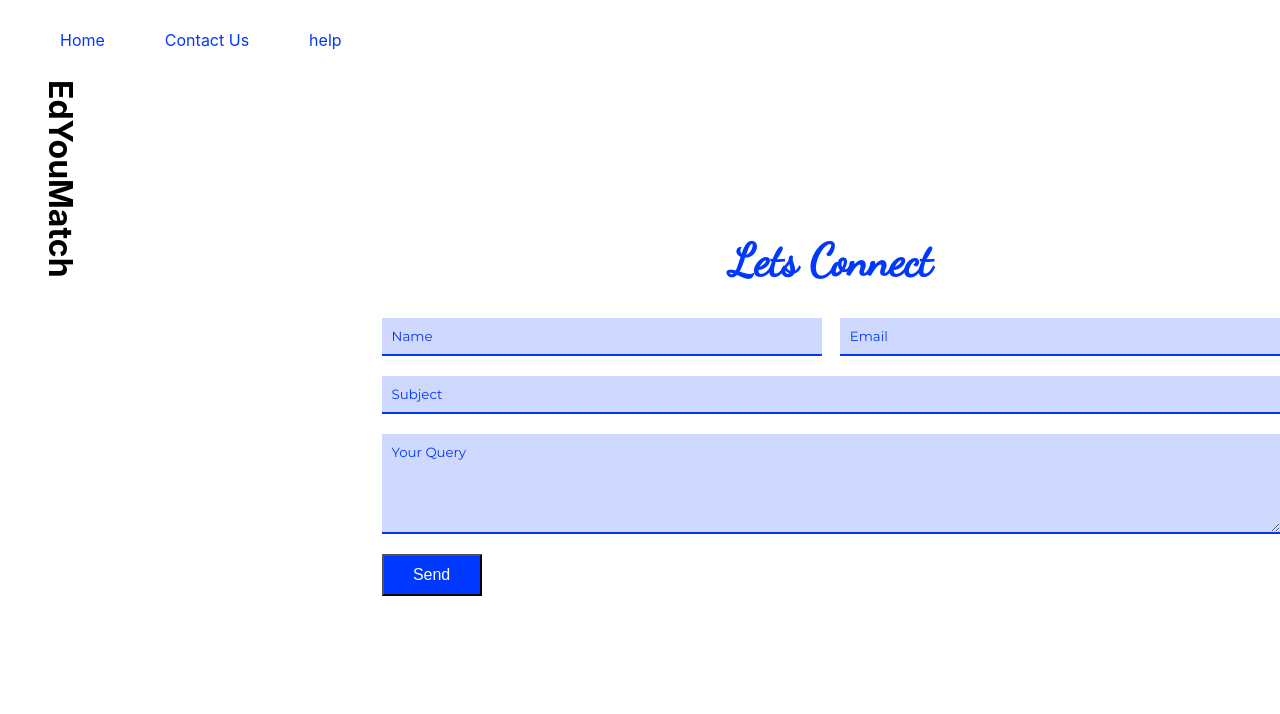
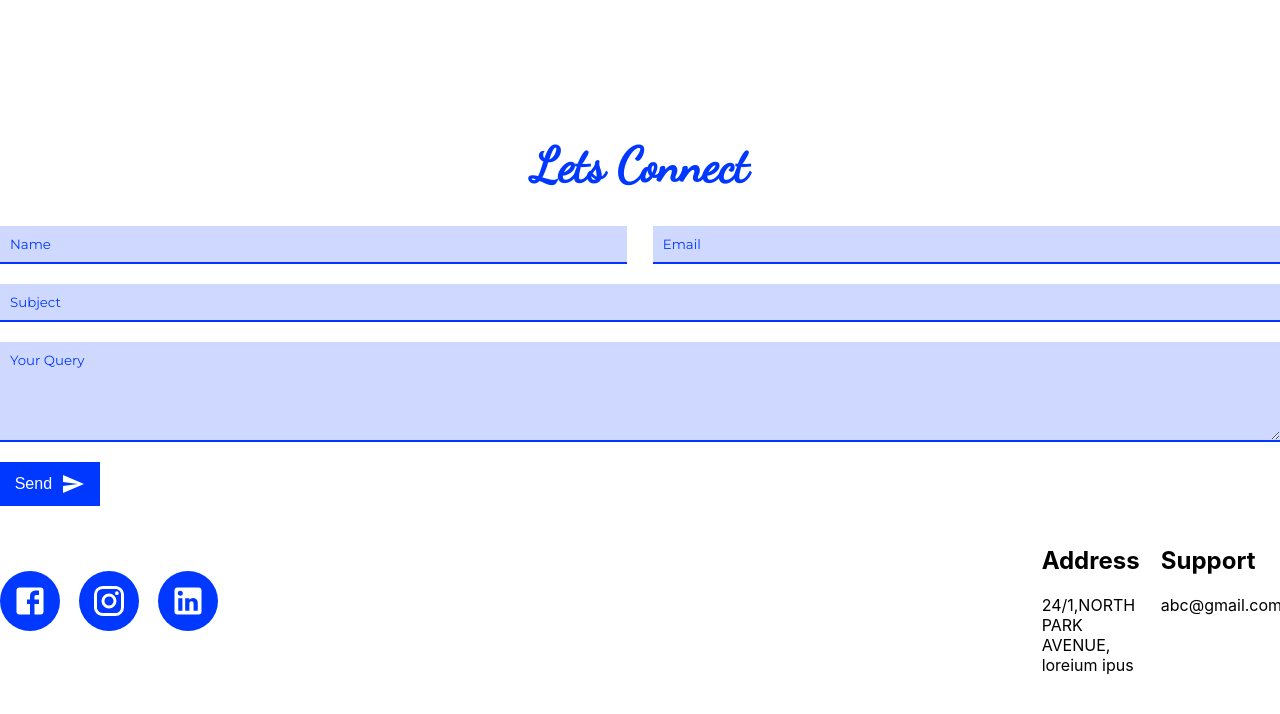
Before and after one commit to PulkitAsri/eduyoumatch, a Next.js app: page /contact_us in a window 1280 px wide. Shown: the top 714 px of the page. Built offline with nearby package versions, Linux system fonts and the light colour scheme.

Commit message:
Created contact us form and implements the state to be exported/used

```diff
--- a/components /ContactUsForm.jsx
+++ b/components /ContactUsForm.jsx
@@ -1,5 +1,9 @@
 import React, { useState } from "react";
-import ContactUsFormStyles from "./ContactUsForm.module.css";
+import Styles from "./ContactUsForm.module.css";
+import FacebookIcon from "@material-ui/icons/Facebook";
+import InstagramIcon from "@material-ui/icons/Instagram";
+import LinkedInIcon from "@material-ui/icons/LinkedIn";
+import SendIcon from "@material-ui/icons/Send";
 
 function ContactUsForm() {
   const [emailData, setEmailData] = useState({
@@ -20,43 +24,70 @@ function ContactUsForm() {
   };
 
   return (
-    <div className={ContactUsFormStyles.contact_us_form_root}>
-      <div className={ContactUsFormStyles.contact_us_form_wrapper}>
-        <h1 className={ContactUsFormStyles.contact_us_form_heading}>
-          Lets Connect
-        </h1>
-        <div className={ContactUsFormStyles.contact_us_form_nameFields}>
+    <div className={Styles.contact_us_form_root}>
+      <div className={Styles.contact_us_form_wrapper}>
+        <h1 className={Styles.contact_us_form_heading}>Lets Connect</h1>
+        <div className={Styles.contact_us_form_nameFields}>
           <input
             name="name"
             placeholder="Name"
-            className={ContactUsFormStyles.contact_us_form_input}
+            className={Styles.contact_us_form_input}
             onChange={handleChange}
           />
           <input
             name="email"
             placeholder="Email"
-            className={ContactUsFormStyles.contact_us_form_input}
+            className={Styles.contact_us_form_input}
             onChange={handleChange}
           />
         </div>
         <input
           name="subject"
           placeholder="Subject"
-          className={ContactUsFormStyles.contact_us_form_input_subject}
+          className={Styles.contact_us_form_input_subject}
           onChange={handleChange}
         />
         <textarea
           name="emailBody"
           placeholder="Your Query"
-          className={ContactUsFormStyles.contact_us_form_textArea}
+          className={Styles.contact_us_form_textArea}
           onChange={handleChange}
         />
       </div>
-      <button className={ContactUsFormStyles.contact_us_form_submitButton}>
-        Send
+      <button
+        className={Styles.contact_us_form_submitButton}
+        type="submit"
+        onClick={() => {
+          console.log("Data sent=>");
+          console.log(emailData);
+        }}
+      >
+        <span>Send</span>
+        <SendIcon />
       </button>
-
-      {console.log(emailData)}
+      <div className={Styles.contact_us_form_footer}>
+        <div className={Styles.contact_us_form_footer_left}>
+          <a href="">
+            <FacebookIcon className={Styles.social_icon} />
+          </a>
+          <a href="">
+            <InstagramIcon className={Styles.social_icon} />
+          </a>
+          <a href="">
+            <LinkedInIcon className={Styles.social_icon} />
+          </a>
+        </div>
+        <div className={Styles.contact_us_form_footer_right}>
+          <div className={Styles.info_card}>
+            <h2>Address</h2>
+            <span>24/1,NORTH PARK AVENUE, loreium ipus</span>
+          </div>
+          <div className={Styles.info_card}>
+            <h2>Support</h2>
+            <span>abc@gmail.com</span>
+          </div>
+        </div>
+      </div>
     </div>
   );
 }
--- a/components /ContactUsForm.module.css
+++ b/components /ContactUsForm.module.css
@@ -1,5 +1,6 @@
 @import url("https://fonts.googleapis.com/css2?family=Dancing+Script&display=swap");
 @import url("https://fonts.googleapis.com/css2?family=Montserrat&display=swap");
+
 .contact_us_form_root {
   display: flex;
   flex-direction: column;
@@ -18,7 +19,7 @@
   display: flex;
   align-items: center;
   font-family: "Dancing Script", cursive;
-  font-size: 3.5vw;
+  font-size: 48px;
 }
 .contact_us_form_nameFields {
   display: flex;
@@ -58,6 +59,12 @@
   font-family: "Montserrat", sans-serif;
   font-weight: 500;
 }
+.contact_us_form_input:hover,
+.contact_us_form_input:link,
+.contact_us_form_input:active,
+.contact_us_form_input:focus {
+  color: #0038ff;
+}
 
 .contact_us_form_textArea {
   display: flex;
@@ -70,7 +77,7 @@
   background-color: #0037ff30;
   color: #0038ff;
   border: 0;
-  border-bottom: 2px solid #0037ff;
+  border-bottom: 2px solid #0038ff;
 
   font-family: "Montserrat", sans-serif;
   font-weight: 500;
@@ -84,14 +91,58 @@
 }
 
 .contact_us_form_submitButton {
+  display: flex;
+  align-items: center;
+  justify-content: space-around;
   color: white;
   background-color: #0038ff;
   padding: 10px;
   width: 100px;
   margin-top: 20px;
   font-size: 16px;
+  border: 0;
 }
-@media only screen and (max-width: 1024px) {
+
+.contact_us_form_footer {
+  padding: 20px 0;
+  display: flex;
+  align-items: center;
+  justify-content: space-between;
+}
+
+.contact_us_form_footer_left {
+  display: flex;
+  align-items: center;
+}
+.contact_us_form_footer_right {
+  display: flex;
+}
+.contact_us_form_footer_right .info_card {
+  display: flex;
+  flex-direction: column;
+  width: 100px;
+
+  margin-right: 1.5vw;
+}
+
+.contact_us_form_footer_left a {
+  display: flex;
+  align-items: center;
+  justify-content: center;
+
+  width: 60px;
+  height: 60px;
+  background-color: #0038ff;
+  color: white;
+  border: 0;
+  border-radius: 100%;
+  margin-right: 1.5vw;
+}
+.contact_us_form_footer_left .social_icon {
+  transform: scale(1.5);
+}
+
+@media only screen and (max-width: 768px) {
   .contact_us_form_nameFields {
     flex-direction: column;
   }
@@ -99,5 +150,6 @@
     width: 100%;
   }
   .contact_us_form_textArea {
+    height: 150px;
   }
 }
--- a/package.json
+++ b/package.json
@@ -8,7 +8,11 @@
     "start": "next start"
   },
   "dependencies": {
+    "@material-ui/core": "^4.12.2",
+    "@material-ui/icons": "^4.11.2",
+    "install": "^0.13.0",
     "next": "11.0.1",
+    "npm": "^7.20.1",
     "react": "17.0.2",
     "react-dom": "17.0.2"
   }
--- a/pages/contact_us.jsx
+++ b/pages/contact_us.jsx
@@ -12,10 +12,7 @@ function ContactUs() {
         <meta name="description" content="Next Education Platform" />
         <link rel="icon" href="/favicon.ico" />
       </Head>
-      <div className={ContactUsStyles.contact_us_showcase}>
-        <Navbar />
-        <h1 className={ContactUsStyles.contact_us_logo_heading}>EdYouMatch</h1>
-      </div>
+
       <ContactUsForm />
     </div>
   );
```
Also changed, not shown: 1 other file (tests, documents, lock files or other folders).
